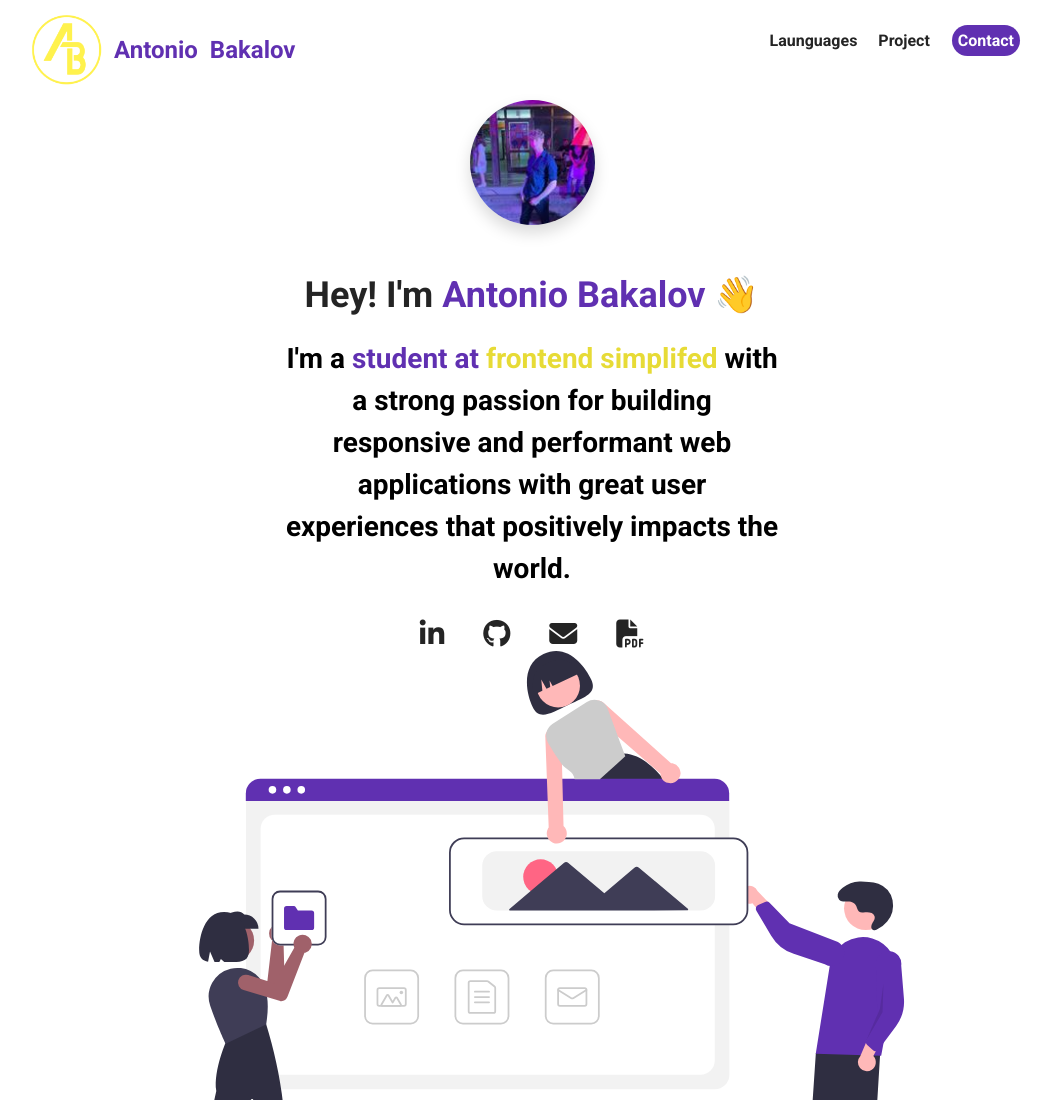
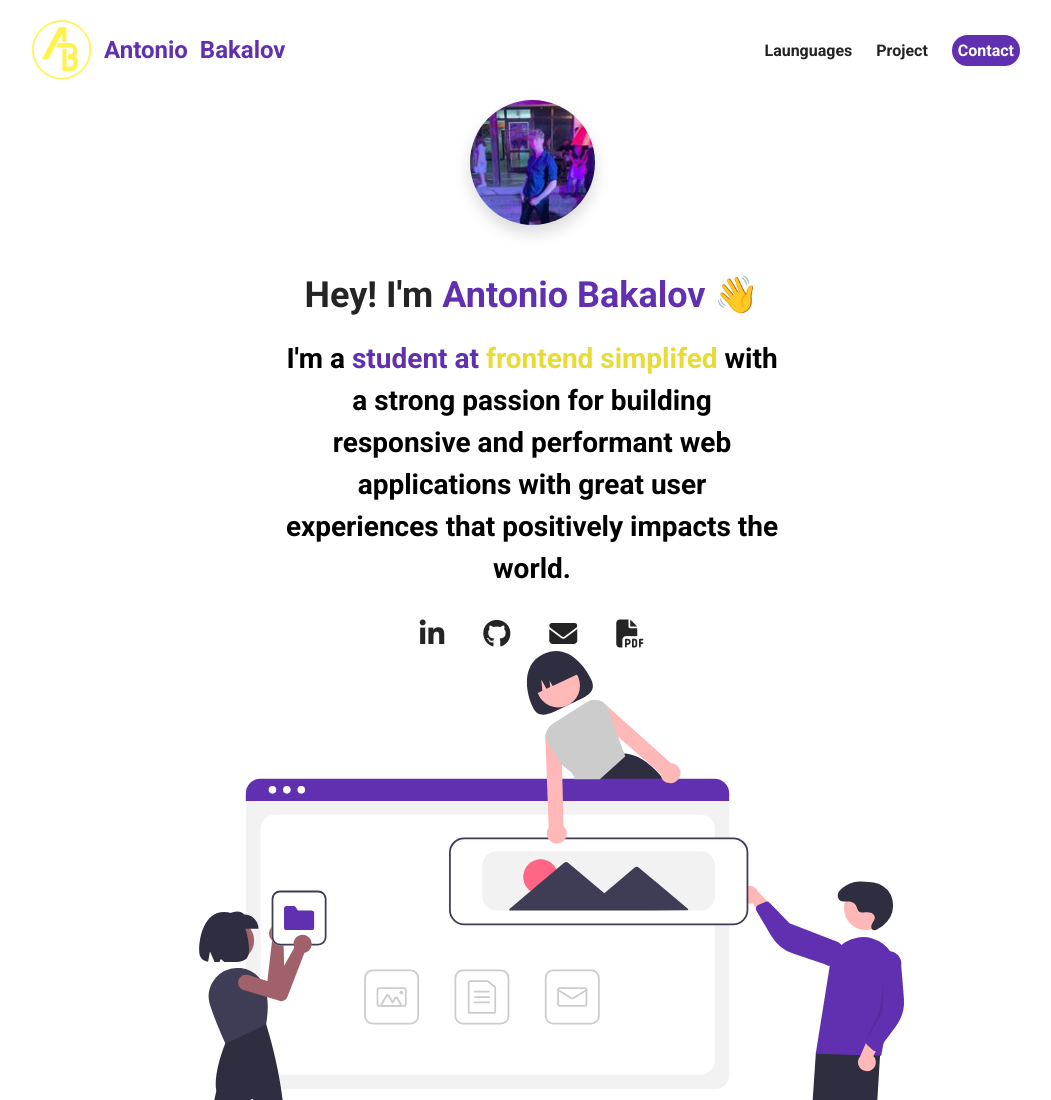
Before and after one commit to Antoniobakal/E-portfolio, a plain HTML site: page index.html in a window 1280 px wide. Shown: the top 1100 px of the page, without its empty margins (108-1159 px from the left). Drawn offline with Linux system fonts and the light colour scheme.

Commit message:
mobile vrsion fix

```diff
--- a/index.html
+++ b/index.html
@@ -11,10 +11,15 @@
   <body>
     <section id="about-me">
       <nav>
+        <div class="logo__pres">
         <div class="logo__starter">
           <img src="/images/ABlogo-removebg-preview.png" alt="">
         </div>
-        <div class="personal__logo">  Antonio&nbsp;&nbsp;Bakalov  </div>
+        <div class="personal__logo">
+          Antonio&nbsp;&nbsp;Bakalov
+        </div>
+      </div>
+
         <ul class="nav__link--list">
             <li class="nav--link">
             <a
--- a/styles.css
+++ b/styles.css
@@ -94,8 +94,8 @@ section:nth-child(even){
 
  .logo__starter{
     display: flex;
-    height: 70px;
-    width: 70px;
+    height: 60px;
+    width: 60px;
     filter: invert(78%) sepia(83%) saturate(354%) hue-rotate(359deg) brightness(106%) contrast(101%);
 
  }
@@ -121,12 +121,19 @@ section:nth-child(even){
 
 }
 
+.logo__pres{
+    max-width: 500px;
+    width: 100%;
+    display: flex;
+    align-items: center;
+
+}
+
 .personal__logo{
     font-size: 24px;
     color: #6030b1;
     margin: 0 12px;
     font-weight: bold;
-    padding-right: 450px;
 }
 
  /*ABOUT me */
@@ -375,7 +382,7 @@ animation: animate-wave 500ms infinite ease;
  .project__description--sub-title,
  .project__description--para,
  .project__description--links{
-    padding-left: 80px;
+    padding-left: 40px;
     text-align: left;
     color: white;
 
@@ -493,8 +500,15 @@ animation: animate-wave 500ms infinite ease;
  .project__description--para{
     display: none;
  }
+
 }
 
-@media (max-width:650){
+@media (max-width:450px){
+    .project__description--title{
+        font-size: 24px;
+    }
+    .project__description--sub-title{
+        font-size: 14px;
+    }
 
 }
```
